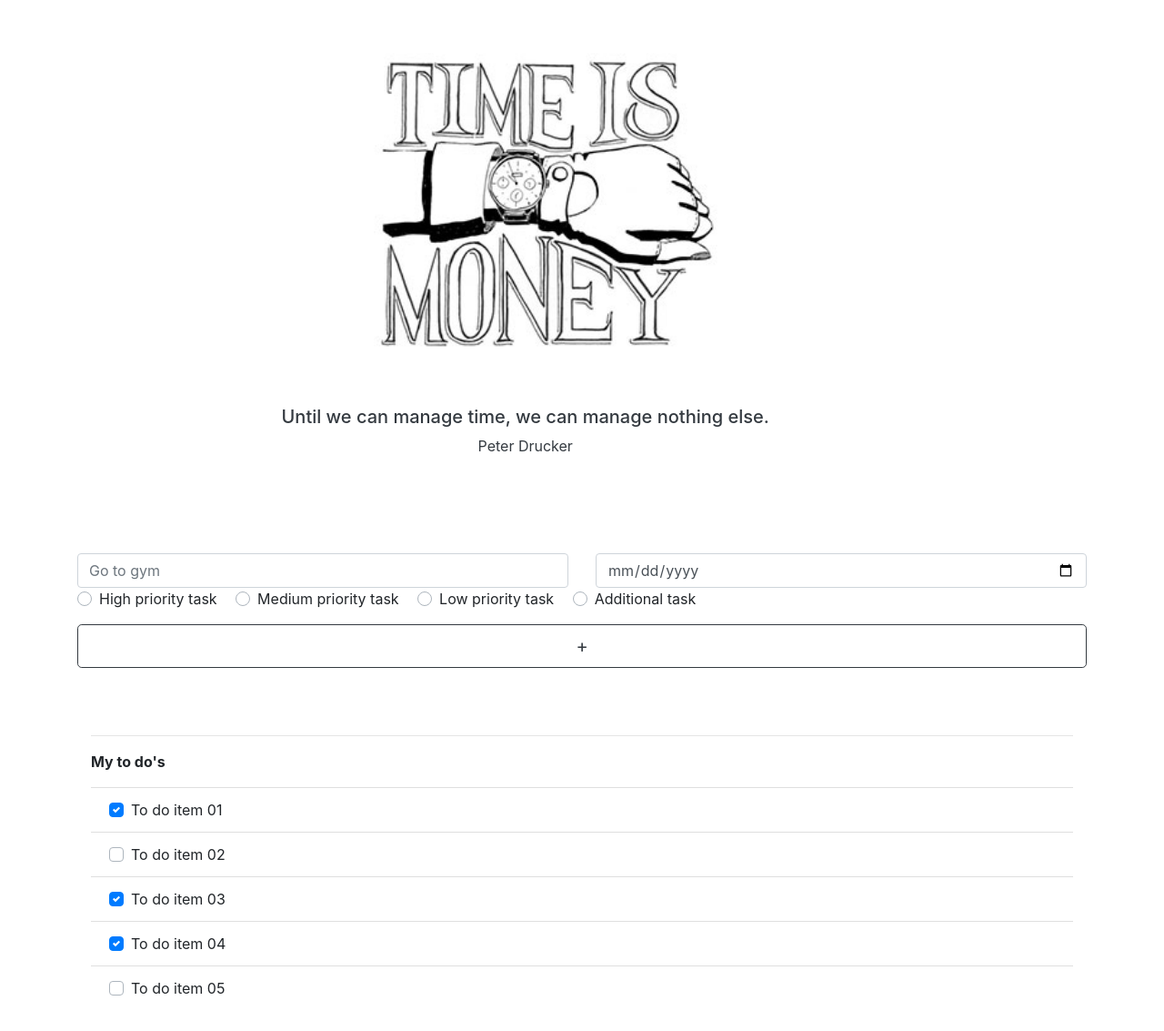
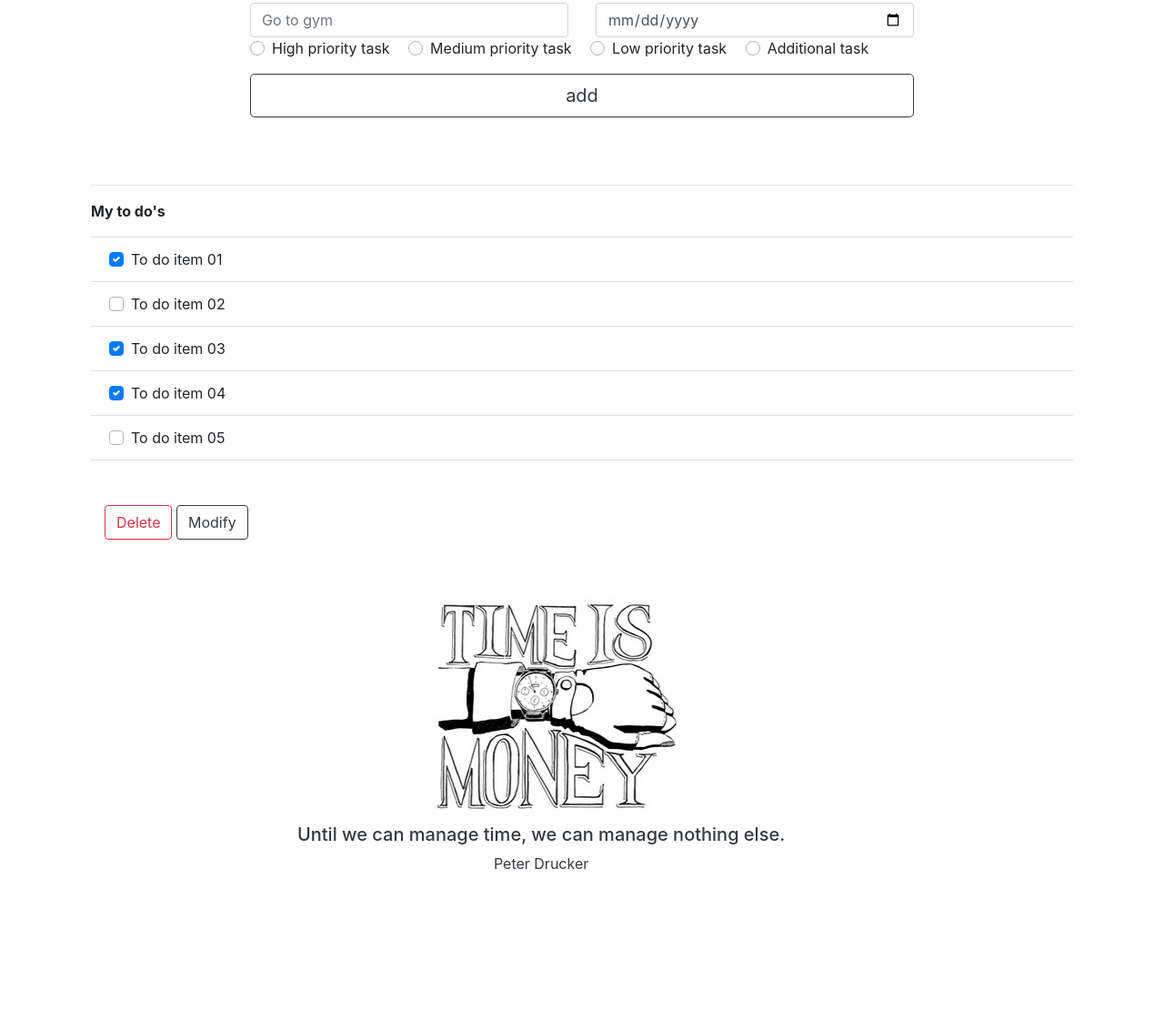
Before and after one commit to Meri-debug/ToDo-app, a website: page public/index.html in a window 1280 px wide. Shown: the part 133-1266 px from the top of the page at 91% size. After the commit the page ends 1200 px from the top, so only its background shows below. Drawn offline with nearby package versions, Linux system fonts and the light colour scheme; no server answers.

Commit message:
Bugeja korjattu ja käytettävyyttä viilattu.

```diff
--- a/public/index.html
+++ b/public/index.html
@@ -31,46 +31,8 @@
             <div class="col col-lg-2">
                 <!-- 1 of 3 -->
             </div>
-            <div class="col-md-auto">
-                <!-- <p class="text-center">Add an item.</p> -->
 
-                <div id="carouselExampleControls" class="carousel slide" data-ride="carousel">
-                    <div class="carousel-inner">
-                        <div class="carousel-item active">
-                            <img class="d-block w-100" src="images/todo_carousel_01.jpg" alt="First slide">
-                            <div class="carousel-caption d-none d-md-block text-dark">
-                                <h5>Until we can manage time, we can manage nothing else.</h5>
-                                <p>Peter Drucker</p>
-                            </div>
-                        </div>
-                        <div class="carousel-item">
-                            <img class="d-block w-100" src="images/todo_carousel_02.jpg" alt="Second slide">
-                            <div class="carousel-caption d-none d-md-block text-dark">
-                                <h5>Being rich is having money; being wealthy is having time.</h5>
-                                <p>Margaret Bonnano</p>
-                            </div>
-                        </div>
-                        <div class="carousel-item">
-                            <img class="d-block w-100" src="images/todo_carousel_03.jpg" alt="Third slide">
-                            <div class="carousel-caption d-none d-md-block text-dark">
-                                <h5>If you spend too much time thinking about a thing, you’ll never get it done.</h5>
-                                <p>Bruce Lee</p>
-                            </div>
-                        </div>
-                    </div>
-                    <a class="carousel-control-prev" href="#carouselExampleControls" role="button" data-slide="prev">
-                        <span class="carousel-control-prev-icon" aria-hidden="true"></span>
-                        <span class="sr-only">Previous</span>
-                    </a>
-                    <a class="carousel-control-next" href="#carouselExampleControls" role="button" data-slide="next">
-                        <span class="carousel-control-next-icon" aria-hidden="true"></span>
-                        <span class="sr-only">Next</span>
-                    </a>
-                </div>
-
-                <!-- This gives a white space -->
-                <div class="col-xs-12" style="height:50px;"></div>
-
+            <div class="col">
                 <!-- This is the form -->
                 <form>
                     <!-- Input field -->
@@ -88,23 +50,23 @@
                     <!-- Radio buttons -->
                     <div class="form-group">
                         <div class="custom-control custom-radio custom-control-inline">
-                            <input type="radio" id="highprio" name="customRadioInline1"
-                                class="custom-control-input" value="highprio">
+                            <input type="radio" id="highprio" name="customRadioInline1" class="custom-control-input"
+                                value="highprio">
                             <label class="custom-control-label" for="customRadioInline1">High priority task</label>
                         </div>
                         <div class="custom-control custom-radio custom-control-inline">
-                            <input type="radio" id="medprio" name="customRadioInline1"
-                                class="custom-control-input" value="medprio">
+                            <input type="radio" id="medprio" name="customRadioInline1" class="custom-control-input"
+                                value="medprio">
                             <label class="custom-control-label" for="customRadioInline2">Medium priority task</label>
                         </div>
                         <div class="custom-control custom-radio custom-control-inline">
-                            <input type="radio" id="lowprio" name="customRadioInline3"
-                                class="custom-control-input" value="lowprio">
+                            <input type="radio" id="lowprio" name="customRadioInline3" class="custom-control-input"
+                                value="lowprio">
                             <label class="custom-control-label" for="customRadioInline1">Low priority task</label>
                         </div>
                         <div class="custom-control custom-radio custom-control-inline">
-                            <input type="radio" id="addtask" name="customRadioInline4"
-                                class="custom-control-input" value="addtask">
+                            <input type="radio" id="addtask" name="customRadioInline4" class="custom-control-input"
+                                value="addtask">
                             <label class="custom-control-label" for="customRadioInline1">Additional task</label>
                         </div>
                     </div>
@@ -112,7 +74,7 @@
                 </p>
 
                 <!-- This is the submit button -->
-                <input class="btn btn-outline-dark btn-lg btn-block" type="button" value="+" id="addbutton">
+                <input class="btn btn-outline-dark btn-lg btn-block" type="button" value="add" id="addbutton">
 
             </div>
             <div class="col col-lg-2">
@@ -167,7 +129,64 @@
                 </li>
             </ul>
 
+            <!-- This gives a white space -->
+            <div class="col-xs-12" style="height:50px;"></div>
+
+            <div class="container">
+                <!-- This is the delete button -->
+                <button type="button" class="btn btn-outline-danger" id="deletebutton">Delete</button>
+                <!-- This is the modilfy button -->
+                <button type="button" class="btn btn-outline-dark" id="modifybutton">Modify</button>
+            </div>
         </div>
+
+
+        <div id="todocarousel" class="carousel slide" data-ride="carousel">
+
+            <!-- Indicators -->
+            <ul class="carousel-indicators">
+                <li data-target="#todocarousel" data-slide-to="0" class="active"></li>
+                <li data-target="#todocarousel" data-slide-to="1"></li>
+                <li data-target="#todocarousel" data-slide-to="2"></li>
+            </ul>
+
+            <!-- The slideshow -->
+            <div class="carousel-inner" style="max-width: 800px; margin: 0 auto">
+                <div class="carousel-item active">
+                    <img class="img-fluid" src="images/todo_carousel_01.jpg" alt="Manage time">
+                    <div class="carousel-caption d-none d-md-block text-dark">
+                        <h5>Until we can manage time, we can manage nothing else.</h5>
+                        <p>Peter Drucker</p>
+                    </div>
+                </div>
+                <div class="carousel-item">
+                    <img class="img-fluid" src="images/todo_carousel_02.jpg" alt="Time is money">
+                    <div class="carousel-caption d-none d-md-block text-dark">
+                        <h5>Being rich is having money; being wealthy is having time.</h5>
+                        <p>Margaret Bonnano</p>
+                    </div>
+                </div>
+                <div class="carousel-item">
+                    <img class="img-fluid" src="images/todo_carousel_03.jpg" alt="Get it done">
+                    <div class="carousel-caption d-none d-md-block text-dark">
+                        <h5>If you spend too much time thinking about a thing, you’ll never get it done.</h5>
+                        <p>Bruce Lee</p>
+                    </div>
+                </div>
+            </div>
+
+            <!-- Left and right controls -->
+            <a class="carousel-control-prev" href="#todocarousel" data-slide="prev">
+                <span class="carousel-control-prev-icon"></span>
+            </a>
+            <a class="carousel-control-next" href="#todocarousel" data-slide="next">
+                <span class="carousel-control-next-icon"></span>
+            </a>
+
+        </div>
+
+        <!-- This gives a white space -->
+        <div class="col-xs-12" style="height:50px;"></div>
 
 
         <script src="https://code.jquery.com/jquery-3.3.1.slim.min.js"
--- /dev/null
+++ b/public/style.css
@@ -0,0 +1,3 @@
+.carousel-inner > .item > img {
+    margin: 0 auto;
+  }
```
